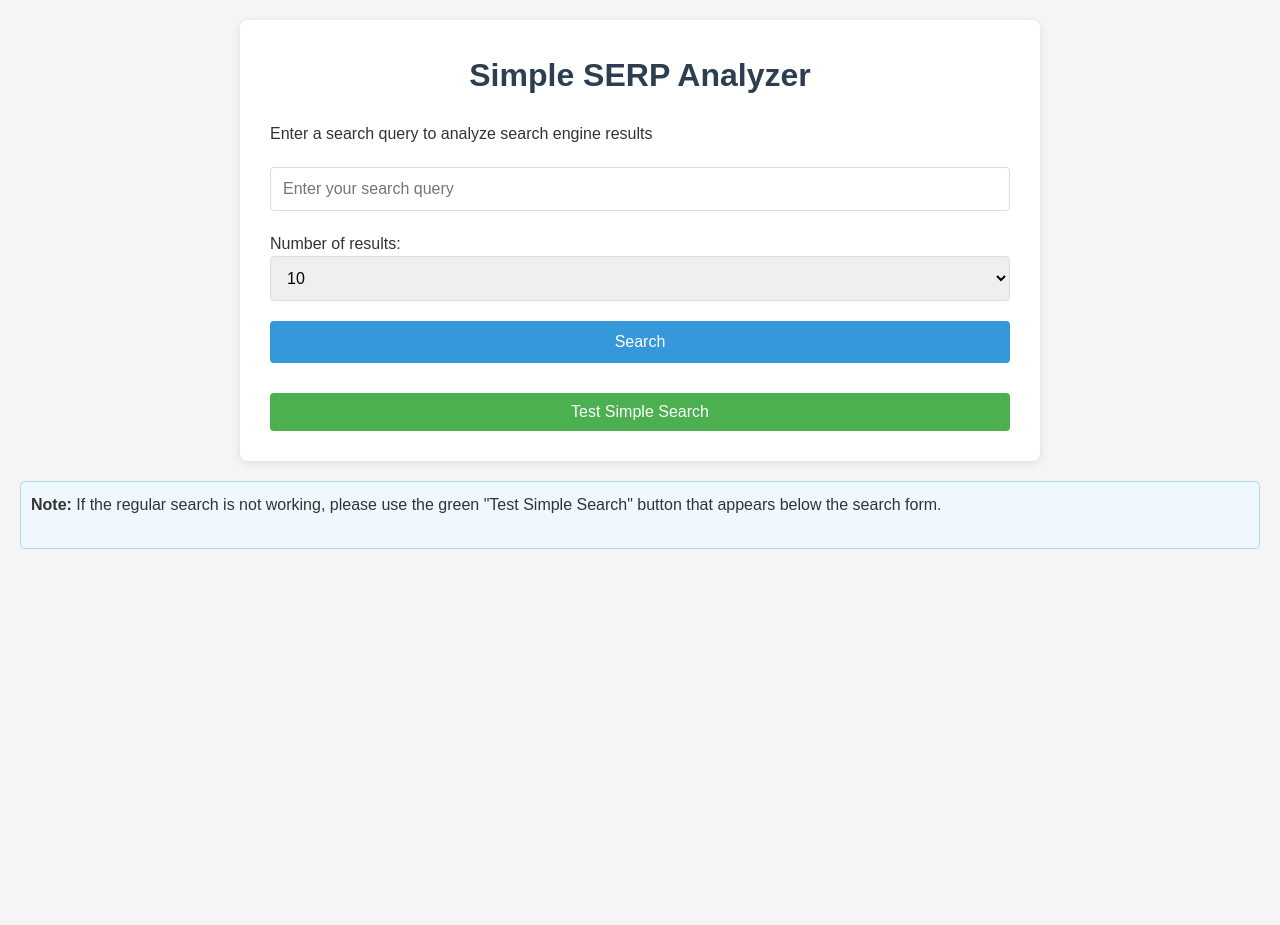
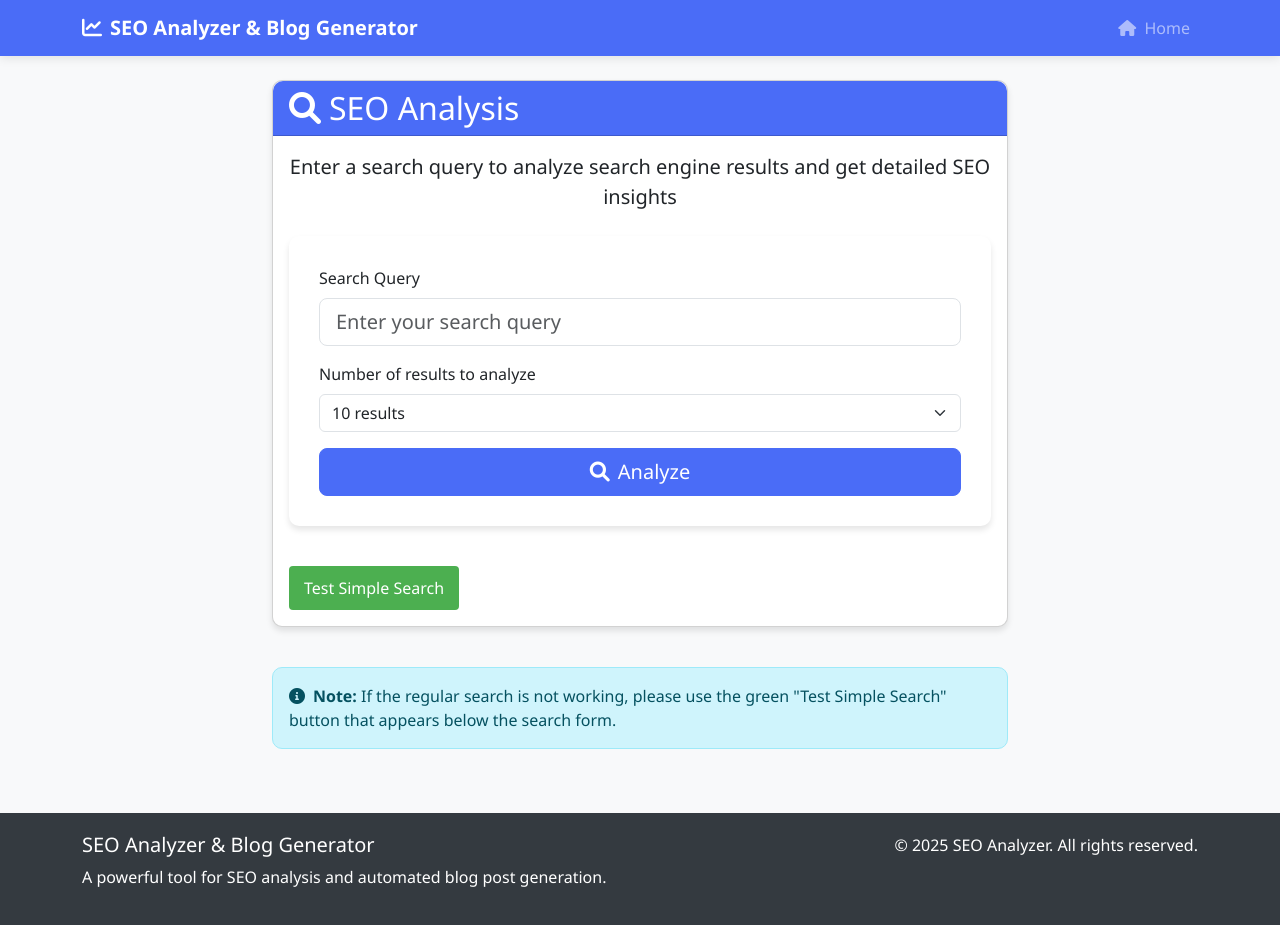
Before and after one commit to philly88r/serp-analyzer, a Flask app: page / in a window 1280 px wide. Before the commit the page ends 549 px from the top, so only its background shows below. Run offline with Flask 3, Linux system fonts and the light colour scheme; some libraries are stand-ins or nearby versions.

Commit message:
Update index.html to use the nicer base.html template with Bootstrap styling

```diff
--- a/templates/index.html
+++ b/templates/index.html
@@ -1,56 +1,83 @@
 
-    <!DOCTYPE html>
-    <html lang="en">
-    <head>
-        <meta charset="UTF-8">
-        <meta name="viewport" content="width=device-width, initial-scale=1.0">
-        <title>Simple SERP Analyzer</title>
-        <link rel="stylesheet" href="{{ url_for('static', filename='style.css') }}">
-    </head>
-    <body>
-        <div class="container">
-            <h1>Simple SERP Analyzer</h1>
-            <p>Enter a search query to analyze search engine results</p>
+{% extends "base.html" %}
 
-            <form id="search-form" action="/search" method="post">
-                <div class="form-group">
-                    <input type="text" id="query" name="query" placeholder="Enter your search query" required>
+{% block title %}SEO Analyzer & Blog Generator{% endblock %}
+
+{% block content %}
+<div class="row justify-content-center">
+    <div class="col-lg-8">
+        <div class="card mb-4">
+            <div class="card-header">
+                <h2 class="mb-0"><i class="fas fa-search me-2"></i>SEO Analysis</h2>
             </div>
-                <div class="form-group">
-                    <label for="num_results">Number of results:</label>
-                    <select id="num_results" name="num_results">
-                        <option value="5">5</option>
-                        <option value="10" selected>10</option>
-                        <option value="15">15</option>
-                        <option value="20">20</option>
+            <div class="card-body">
+                <p class="lead text-center mb-4">Enter a search query to analyze search engine results and get detailed SEO insights</p>
+
+                <form id="search-form" action="/search" method="post" class="search-form">
+                    <div class="mb-3">
+                        <label for="query" class="form-label">Search Query</label>
+                        <input type="text" class="form-control form-control-lg" id="query" name="query" placeholder="Enter your search query" required>
+                    </div>
+                    <div class="mb-3">
+                        <label for="num_results" class="form-label">Number of results to analyze</label>
+                        <select class="form-select" id="num_results" name="num_results">
+                            <option value="5">5 results</option>
+                            <option value="10" selected>10 results</option>
+                            <option value="15">15 results</option>
+                            <option value="20">20 results</option>
                         </select>
                     </div>
-                <div class="form-group">
-                    <button type="submit" id="search-button">Search</button>
+                    <div class="d-grid gap-2">
+                        <button type="submit" id="search-button" class="btn btn-primary btn-lg">
+                            <i class="fas fa-search me-2"></i>Analyze
+                        </button>
                     </div>
                 </form>
+            </div>
+        </div>
 
-            <div id="loading" style="display: none;">
-                <div class="spinner"></div>
-                <p>Searching... This may take a moment.</p>
+        <div id="loading" style="display: none;" class="text-center my-5">
+            <div class="spinner-border text-primary" role="status" style="width: 3rem; height: 3rem;">
+                <span class="visually-hidden">Loading...</span>
+            </div>
+            <p class="mt-3 lead">Analyzing search results...</p>
+            <!-- Progress bar container will be added here by JavaScript -->
         </div>
 
         <div id="results-container" style="display: none;">
-                <h2>Search Results</h2>
-                <div id="results-info"></div>
-                <div id="results-list"></div>
-                <div id="download-links">
-                    <a id="download-json" href="#" class="download-button">Download JSON</a>
-                    <a id="download-csv" href="#" class="download-button">Download CSV</a>
+            <div class="card mb-4">
+                <div class="card-header bg-primary text-white">
+                    <h2 class="mb-0"><i class="fas fa-chart-bar me-2"></i>Analysis Results</h2>
+                </div>
+                <div class="card-body">
+                    <div id="results-info" class="alert alert-info"></div>
+
+                    <div id="results-list" class="mt-4"></div>
+
+                    <div id="download-links" class="mt-4 text-center">
+                        <a id="download-json" href="#" class="btn btn-outline-primary me-2">
+                            <i class="fas fa-download me-2"></i>Download JSON
+                        </a>
+                        <a id="download-csv" href="#" class="btn btn-outline-primary">
+                            <i class="fas fa-file-csv me-2"></i>Download CSV
+                        </a>
+                    </div>
+                </div>
+            </div>
         </div>
     </div>
 </div>
 
+<div class="row justify-content-center mt-3">
+    <div class="col-lg-8">
+        <div class="alert alert-info">
+            <p class="mb-0"><i class="fas fa-info-circle me-2"></i><strong>Note:</strong> If the regular search is not working, please use the green "Test Simple Search" button that appears below the search form.</p>
+        </div>
+    </div>
+</div>
+{% endblock %}
+
+{% block extra_js %}
 <script src="{{ url_for('static', filename='script.js') }}"></script>
 <script src="{{ url_for('static', filename='test-script.js') }}"></script>
-
-        <div class="info-box" style="margin-top: 20px; padding: 10px; background-color: #f0f8ff; border: 1px solid #add8e6; border-radius: 5px;">
-            <p><strong>Note:</strong> If the regular search is not working, please use the green "Test Simple Search" button that appears below the search form.</p>
-        </div>
-    </body>
-    </html>
+{% endblock %}
```
Lines whose indentation alone changed are shown as unchanged.
